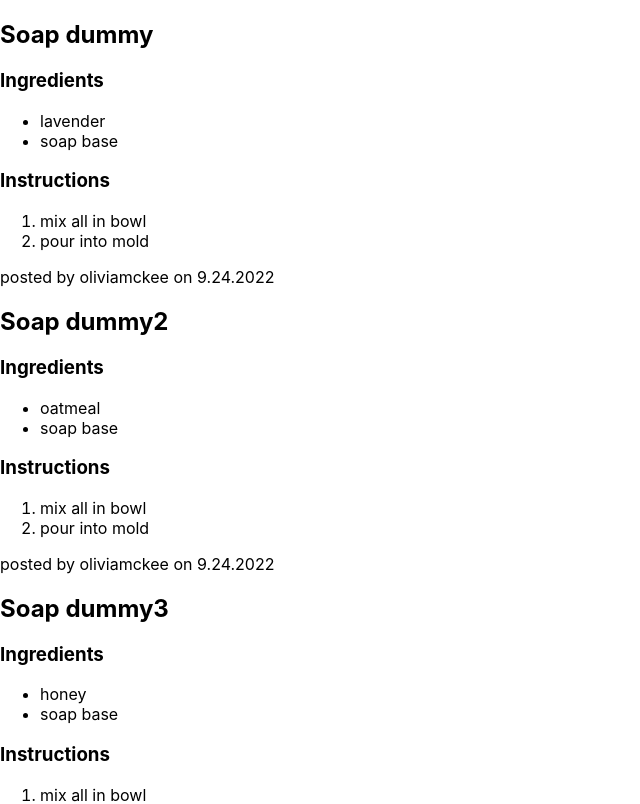
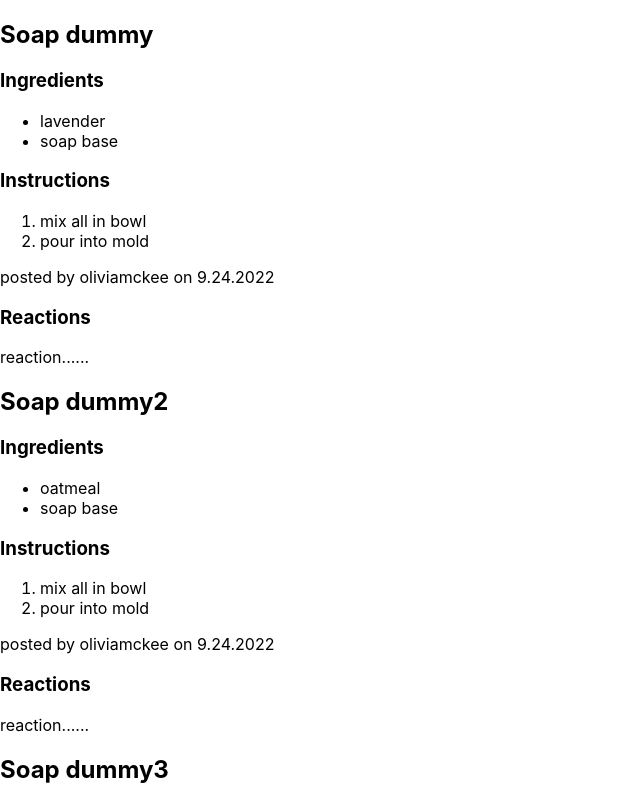
Before and after one commit to AlexandertheGreat491/whats_soap, a React (Create React App) app in the folder client/: page / in a window 1280 px wide. Shown: the top 804 px of the page, without its empty margins (0-640 px from the left). Built offline with nearby package versions, Linux system fonts and the light colour scheme.

Commit message:
prelim recipe components

```diff
--- a/client/src/components/Recipe/index.js
+++ b/client/src/components/Recipe/index.js
@@ -17,6 +17,10 @@ function Recipe(recipe) {
                 ))}
             </ol>
             <p>posted by {recipe.user} on {recipe.createdAt}</p>
+            <div>
+                <h3>Reactions</h3>
+                <p>reaction......</p>
+            </div>
         </div>
     )
 }
```
Also changed, not shown: client/src/App.js (+0 -8 lines).
